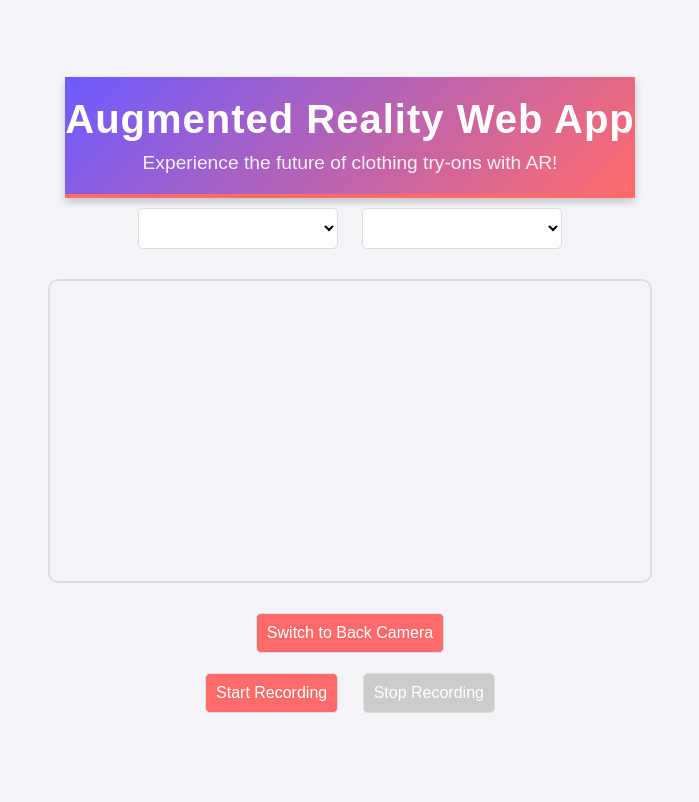
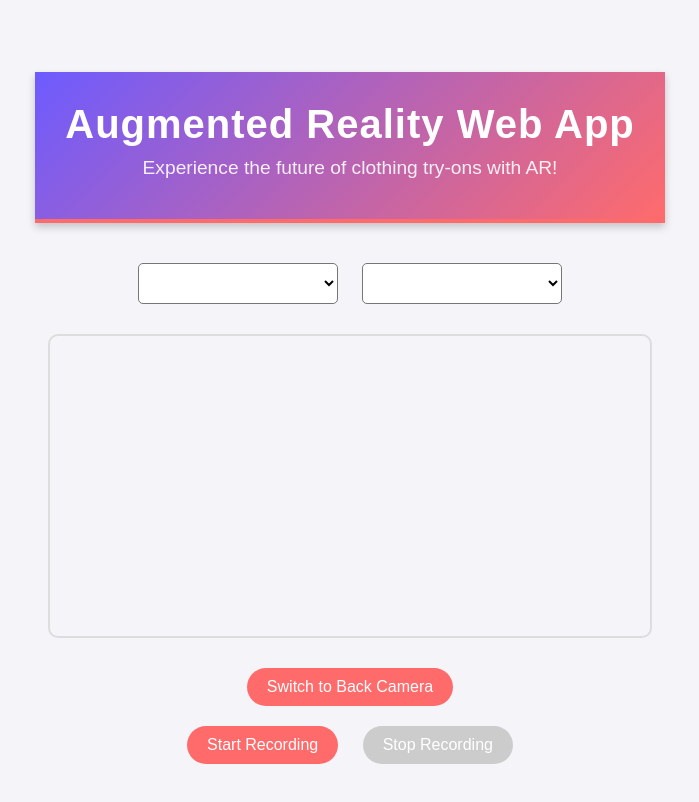
Before and after one commit to s322596/arweb, a website built with Vite: page index.html in a window 1280 px wide. Shown: the whole page, without its empty margins (290-989 px from the left). Built offline with nearby package versions, Linux system fonts and the light colour scheme; no server answers; what @snap/camera-kit would draw is missing.

Commit message:
css adjustment

```diff
--- a/headerstyle.css
+++ b/headerstyle.css
@@ -1,41 +1,21 @@
-/* headerstyle.css */
-body {
-    margin: 0;
-    font-family: 'Arial', sans-serif; /* Use a clean sans-serif font */
-}
-
 header {
-    background: linear-gradient(135deg, #6D5BFF, #FF6B6B); /* Cool gradient background */
-    color: white; /* White text color */
-    padding: 20px 0; /* Vertical padding for header */
-    text-align: center; /* Center-align the text */
-    border-bottom: 4px solid #FF6B6B; /* Accent border */
-    box-shadow: 0 4px 8px rgba(0, 0, 0, 0.2); /* Subtle shadow */
+    background: linear-gradient(135deg, #6D5BFF, #FF6B6B);
+    color: white;
+    padding: 30px ;
+    text-align: center;
+    border-bottom: 4px solid #FF6B6B;
+    box-shadow: 0 4px 8px rgba(0, 0, 0, 0.2);
+    margin: 30px;
 }
 
 header h1 {
-    font-size: 2.5em; /* Larger font size for the main title */
-    margin: 0; /* Remove default margin */
-    letter-spacing: 1px; /* Add spacing between letters */
+    font-size: 2.5em;
+    margin: 0;
+    letter-spacing: 1px;
 }
 
 header p {
-    font-size: 1.2em; /* Slightly larger font size for the description */
-    margin: 10px 0 0; /* Add margin to the top, no margin on the bottom */
-    opacity: 0.9; /* Slight transparency for a modern feel */
+    font-size: 1.2em;
+    margin: 10px;
+    opacity: 0.9;
 }
-
-button {
-    background-color: #FF6B6B; /* Button background color */
-    color: white; /* Button text color */
-    border: none; /* Remove default border */
-    border-radius: 25px; /* Rounded corners */
-    padding: 10px 20px; /* Padding inside the button */
-    cursor: pointer; /* Pointer cursor on hover */
-    font-size: 1em; /* Font size */
-    transition: background-color 0.3s ease; /* Smooth background transition */
-}
-
-button:hover {
-    background-color: #6D5BFF; /* Change background on hover */
-}
--- a/styles.css
+++ b/styles.css
@@ -7,30 +7,37 @@ body {
   align-items: center;
   justify-content: center;
   min-height: 100vh;
-  margin: 0;
 }
 
-select, button {
-  padding: 10px;
-  margin: 10px;
-  font-size: 1rem;
-  border-radius: 5px;
-  border: 1px solid #ddd;
-  transition: all 0.3s ease;
+button {
+    margin: 10px;
+    background-color: #FF6B6B;
+    color: white;
+    border: none;
+    border-radius: 25px;
+    padding: 10px 20px;
+    cursor: pointer;
+    font-size: 1em;
+    transition: background-color 0.3s ease;
+}
+
+button:hover {
+  background-color: #6D5BFF;
 }
 
 select {
+  padding: 10px;
+  margin: 10px;
   width: 200px;
   background-color: #fff;
+  transition: all 0.3s ease;
+  font-size: 1rem;
+  border-radius: 5px;
 }
 
 button:disabled {
   background-color: #ccc;
   cursor: not-allowed;
-}
-
-button:hover:not(:disabled) {
-  background-color: #0056b3;
 }
 
 canvas {
@@ -42,21 +49,6 @@ canvas {
   border-radius: 10px;
 }
 
-#video-container {
-  display: flex;
-  flex-direction: column;
-  align-items: center;
-  margin-top: 20px;
-}
-
-#video {
-  width: 100%;
-  max-width: 600px;
-  height: auto;
-  border-radius: 10px;
-  border: 2px solid #ddd;
-}
-
 @media (max-width: 768px) {
   select, button {
     width: 90%;
```
